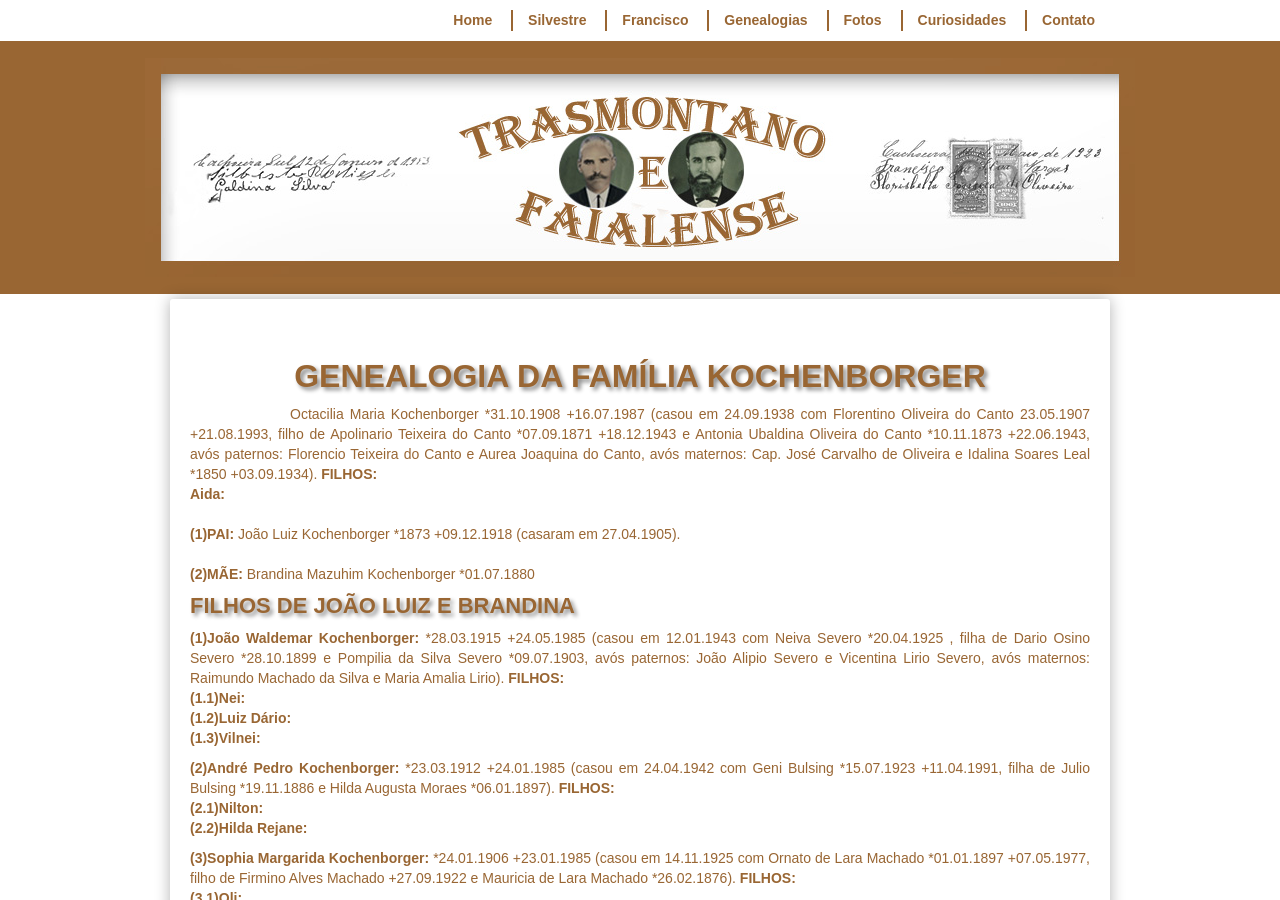
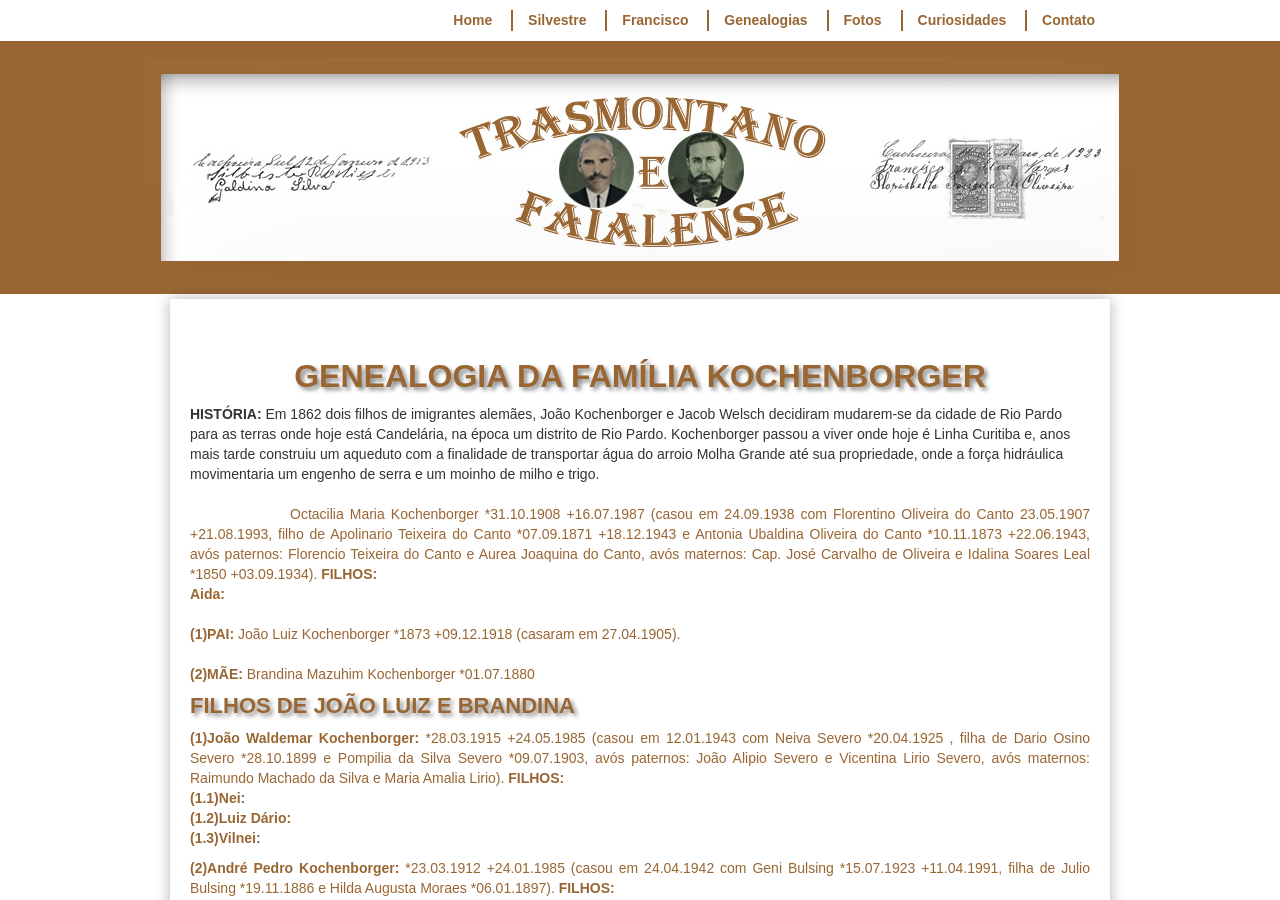
Before and after one commit to claudiovargas1955/claudiovargas1955.github.io, a Jekyll site: the page built from _pages/familia-kochenborger.html, in a window 1280 px wide and 900 px high. Built offline with Jekyll 4.4.1, drawn with Linux system fonts in a browser that asks for light colours; some web fonts are replaced.

Commit message:
Update familia-kochenborger.html

```diff
--- a/_pages/familia-kochenborger.html
+++ b/_pages/familia-kochenborger.html
@@ -98,7 +98,10 @@ details[open] summary {color:#996633;
 </style>
 
 <h1>GENEALOGIA DA FAMÍLIA KOCHENBORGER</h1>
-
+<b>HISTÓRIA: </b>Em 1862 dois filhos de imigrantes alemães, João Kochenborger e Jacob Welsch decidiram mudarem-se da cidade de Rio Pardo
+para as terras onde hoje está Candelária, na época um distrito de Rio Pardo. Kochenborger passou a viver onde hoje é Linha Curitiba e,
+anos mais tarde construiu um aqueduto com a finalidade de transportar água do arroio Molha Grande até sua propriedade, onde a força
+hidráulica movimentaria um engenho de serra e um moinho de milho e trigo.<br><br>
 <b><p style="text-indent:100px";/>Octacilia Maria Kochenborger *31.10.1908 +16.07.1987 (casou em 24.09.1938 com Florentino Oliveira do
 Canto 23.05.1907 +21.08.1993, filho de Apolinario Teixeira do Canto  *07.09.1871 +18.12.1943 e Antonia Ubaldina Oliveira do Canto
 *10.11.1873 +22.06.1943, avós paternos: Florencio Teixeira do Canto e Aurea Joaquina do Canto, avós maternos: Cap. José Carvalho de
```
